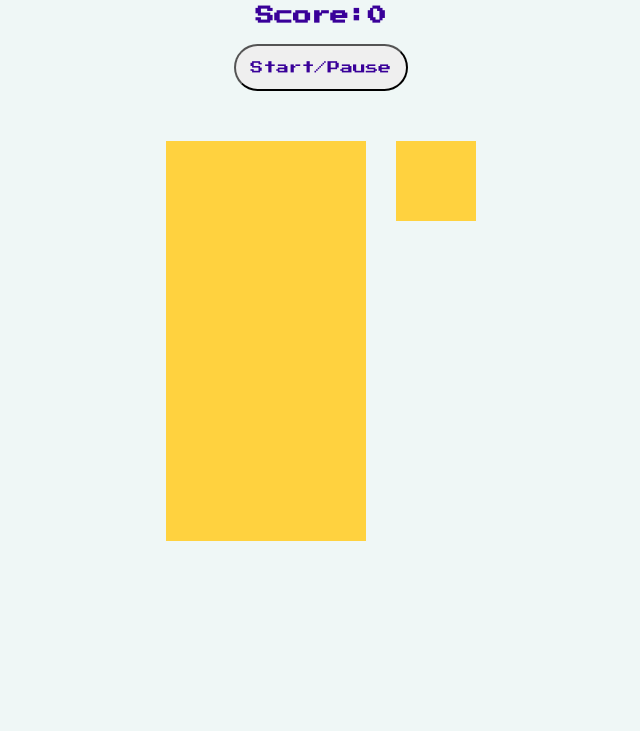
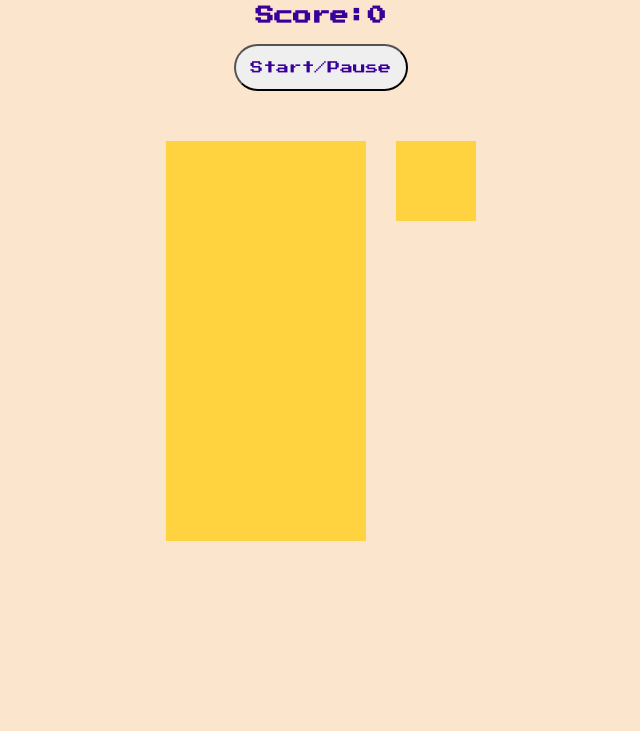
Before and after one commit to rascal5818/js-tetris, a plain HTML site: page index.html in a window 1280 px wide. Shown: the part 69-800 px from the top of the page, without its empty margins (319-959 px from the left). Drawn offline with Linux system fonts and the light colour scheme.

Commit message:
Update style.css

```diff
--- a/style.css
+++ b/style.css
@@ -40,7 +40,7 @@ body {
     font-family: 'Press Start 2P', cursive;
     font-weight: 400;
     color: #390099;
-    background-color: #eff7f6;
+    background-color: #fce5cd;
     text-align: center;
 }
 
```
